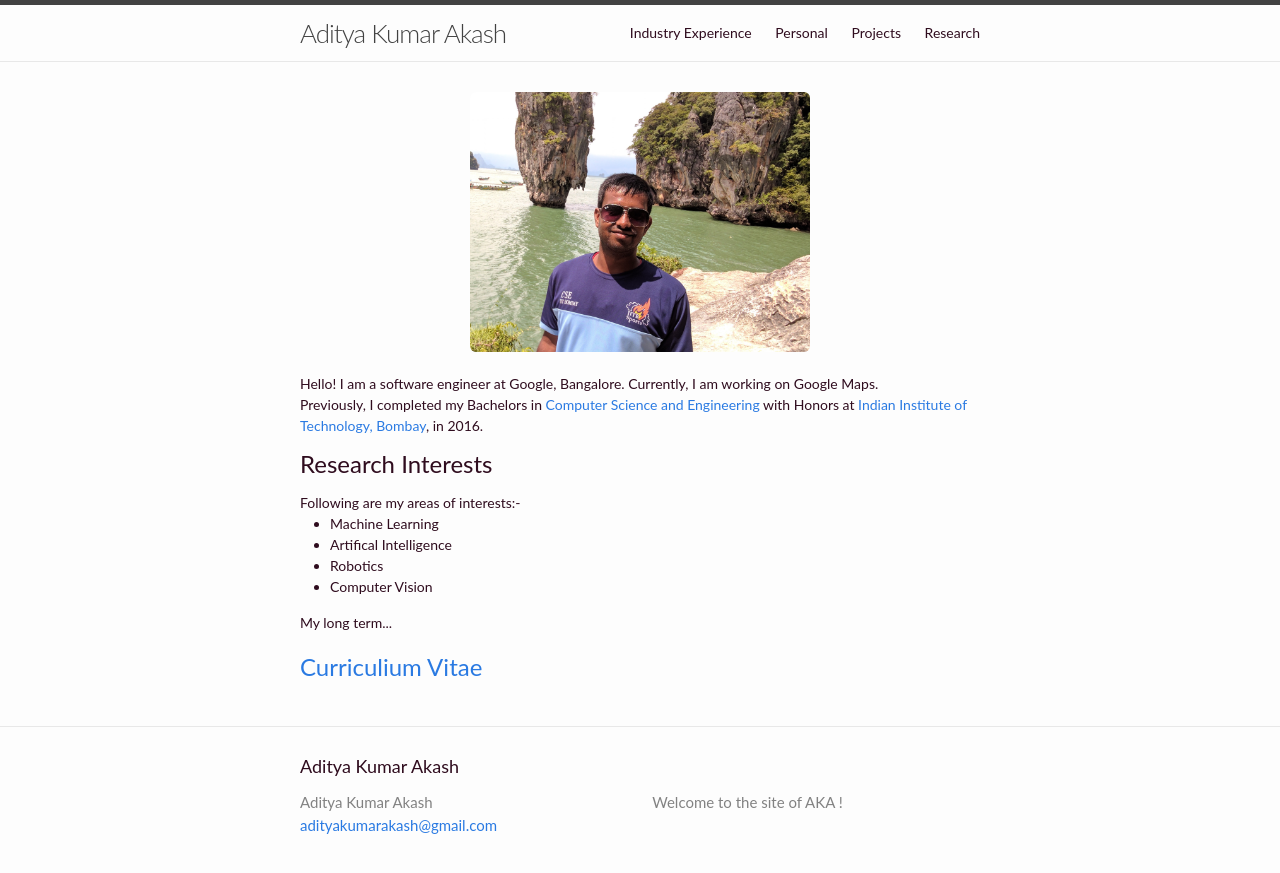
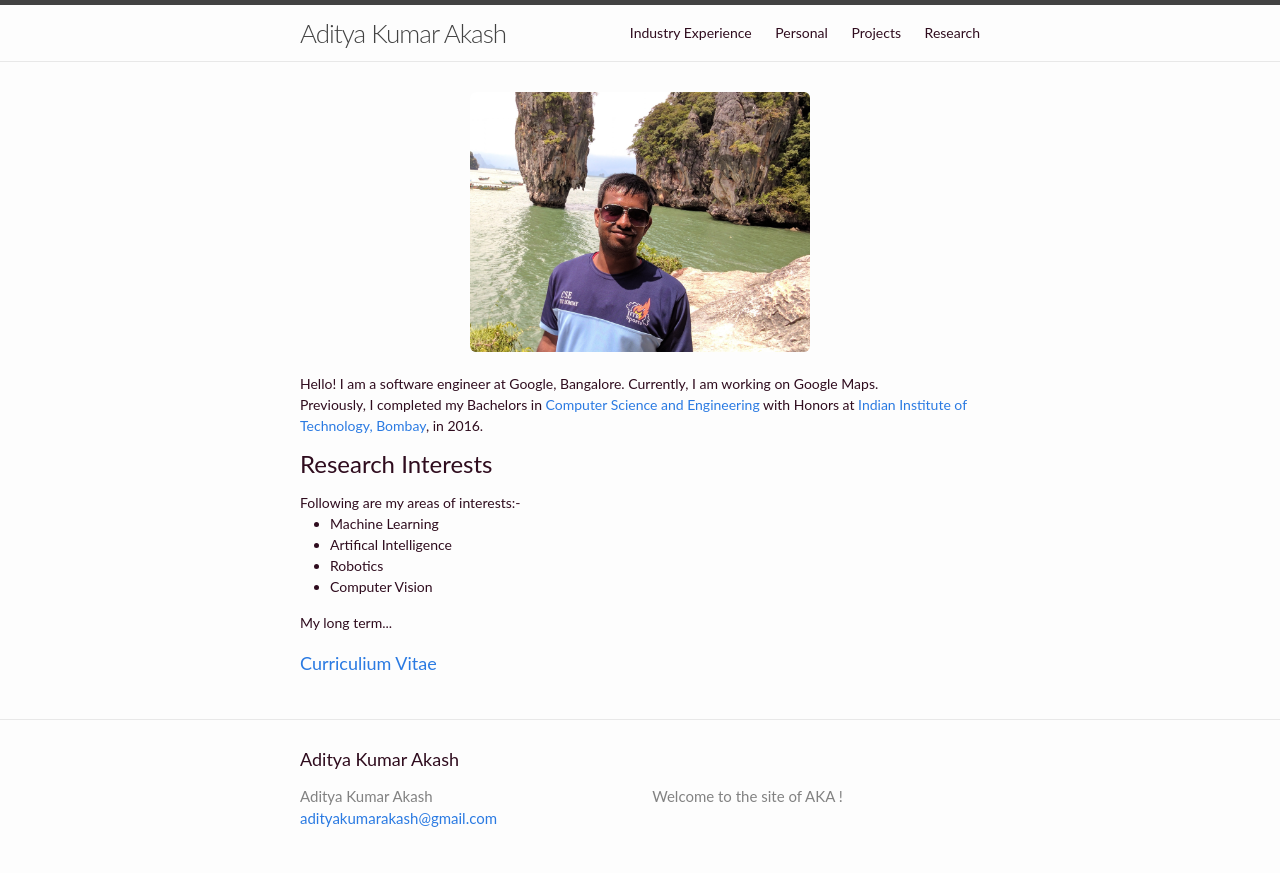
Before and after one commit to adityakumarakash/adityakumarakash.github.io, a Jekyll site: the page built from index.html, in a window 1280 px wide. Shown: the top 873 px of the page. Built offline with Jekyll 4.4.1, drawn with Linux system fonts in a browser that asks for light colours.

```diff
--- a/index.html
+++ b/index.html
@@ -21,5 +21,5 @@ layout: default
         My long term...
         <br>
         <br>
-        <h3> <a href ="/cv/AdityaResume.pdf"> Curriculium Vitae </a></h3>
+        <h4> <a href ="/cv/Latest_Resume.pdf"> Curriculium Vitae </a></h4>
 </div>
```
